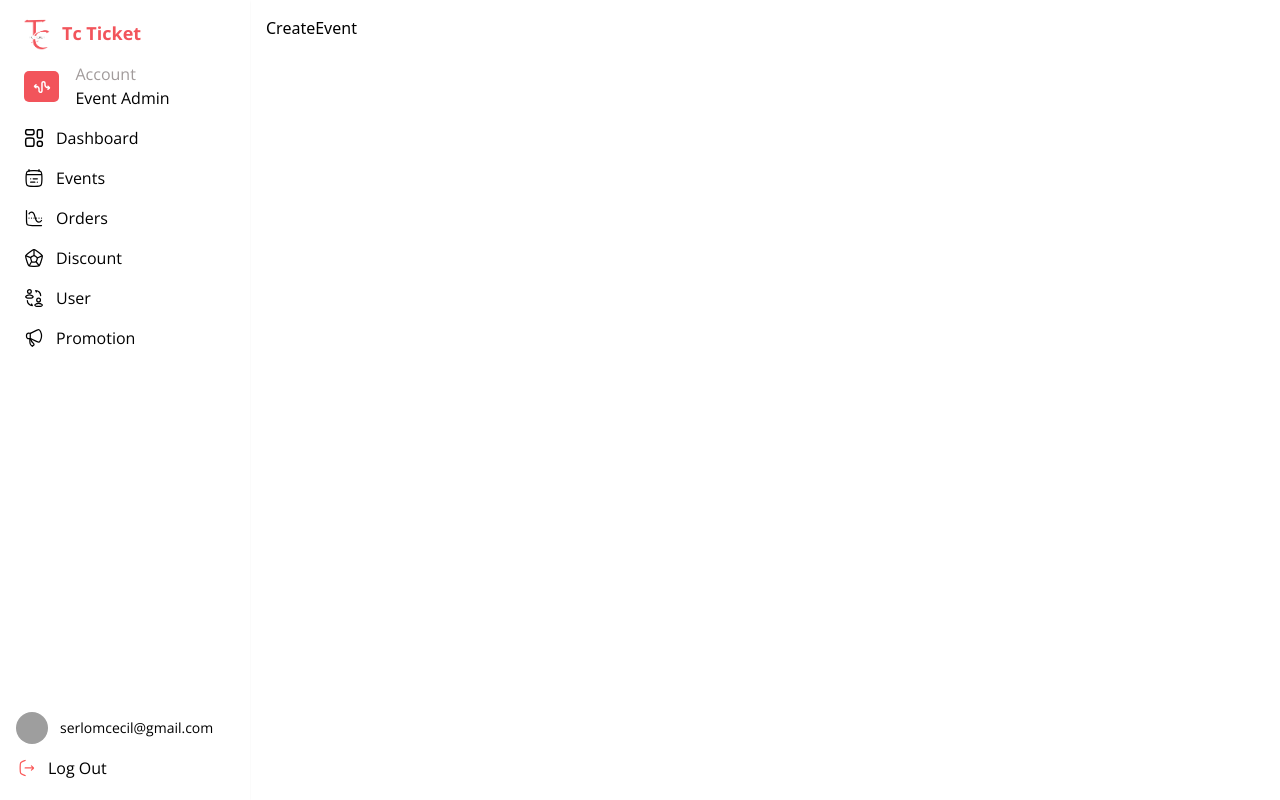
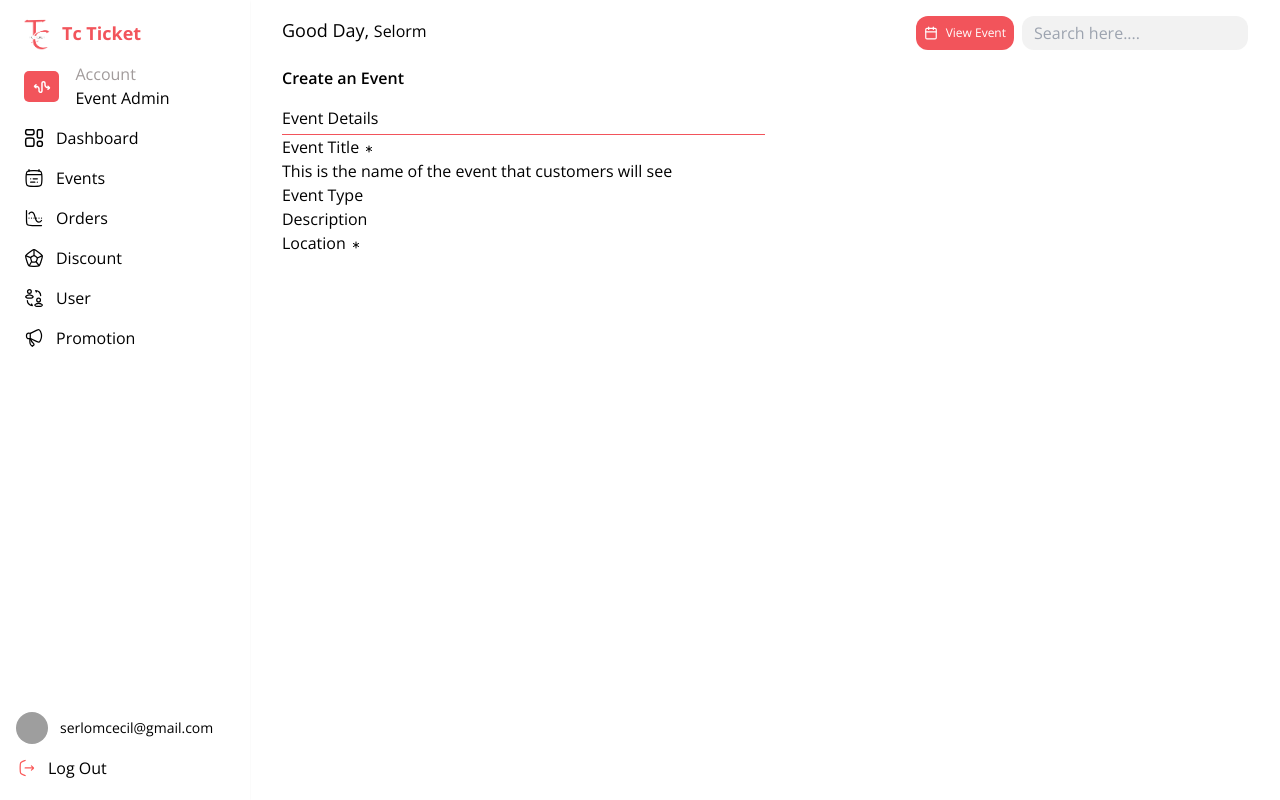
Before and after one commit to saeedyussif663/Tc-Project, a Next.js app: page /admin/create-event in a window 1280 px wide. Built offline with nearby package versions, Linux system fonts and the light colour scheme; no server answers; grey boxes are pictures that could not be loaded.

Commit message:
create event init

```diff
--- a/app/(admin)/admin/create-event/page.tsx
+++ b/app/(admin)/admin/create-event/page.tsx
@@ -1,3 +1,46 @@
+import Greetings from '@/components/admin/Greetings';
+import { Asterisk } from 'lucide-react';
+
 export default function CreateEvent() {
-  return <section className="p-4">CreateEvent</section>;
+  return (
+    <section className="px-4 py-4 font-open-sans md:px-8">
+      <Greetings />
+      <article className="mt-4">
+        <h3 className="font-semibold">Create an Event</h3>
+        <form className="mt-4 flex flex-col gap-8 md:flex-row">
+          <div className="w-full md:w-1/2">
+            <h4 className="w-full border-b border-red-secondary pb-1">
+              Event Details
+            </h4>
+
+            <div>
+              <label>
+                Event Title <Asterisk size={12} className="inline-block" />
+              </label>
+              <input type="text" name="eventTitle" />
+              <p>This is the name of the event that customers will see</p>
+            </div>
+
+            <div>
+              <label>Event Type</label>
+              <input type="text" name="eventType" />
+            </div>
+
+            <div>
+              <label>Description</label>
+              <input type="text" name="description" />
+            </div>
+
+            <div>
+              <label>
+                Location <Asterisk size={12} className="inline-block" />
+              </label>
+              <input type="text" name="eventTitle" />
+            </div>
+          </div>
+          <div></div>
+        </form>
+      </article>
+    </section>
+  );
 }
--- a/app/(admin)/admin/layout.tsx
+++ b/app/(admin)/admin/layout.tsx
@@ -1,4 +1,3 @@
-import Menu from '@/components/admin/Menu';
 import MobileSidbebar from '@/components/admin/MobileSidebar';
 import SideBar from '@/components/admin/SideBar';
 import { ReactNode } from 'react';
@@ -9,9 +8,8 @@ export default function AdminLayout({ children }: { children: ReactNode }) {
       <SideBar />
       <MobileSidbebar />
 
-      <main className="relative flex h-full w-full flex-col rounded-3xl md:ml-[250px]">
+      <main className="flex h-full w-full flex-col rounded-3xl md:ml-[250px]">
         {children}
-        <Menu />
       </main>
     </section>
   );
--- /dev/null
+++ b/components/admin/Greetings.tsx
@@ -0,0 +1,31 @@
+'use client';
+
+import { useSidebarStore } from '@/store';
+import { Calendar, MenuIcon, X } from 'lucide-react';
+
+export default function Greetings() {
+  const toggleSidebar = useSidebarStore((state) => state.toggleSidebar);
+  const isSidebarShowing = useSidebarStore((state) => state.isSidebarShowing);
+  return (
+    <article className="flex justify-between">
+      <h2 className="text-lg">
+        Good Day, <span className="text-base">Selorm</span>
+      </h2>
+      <div className="flex gap-2">
+        <div className="hidden cursor-pointer items-center justify-center gap-2 rounded-xl bg-red-secondary p-2 text-[12px] text-white md:flex">
+          <Calendar size={14} /> View Event
+        </div>
+        <input
+          type="text"
+          className="hidden rounded-xl bg-[#F2F2F2] px-3 text-gray md:block"
+          placeholder="Search here...."
+        />
+        {isSidebarShowing ? (
+          <X onClick={toggleSidebar} className="block md:hidden" />
+        ) : (
+          <MenuIcon onClick={toggleSidebar} className="block md:hidden" />
+        )}
+      </div>
+    </article>
+  );
+}
--- a/components/admin/Menu.tsx
+++ /dev/null
@@ -1,15 +0,0 @@
-'use client';
-
-import { useSidebarStore } from '@/store';
-
-export default function Menu() {
-  const toggleSidebar = useSidebarStore((state) => state.toggleSidebar);
-  return (
-    <p
-      className="absolute right-4 top-4 block md:hidden"
-      onClick={toggleSidebar}
-    >
-      menu
-    </p>
-  );
-}
```
